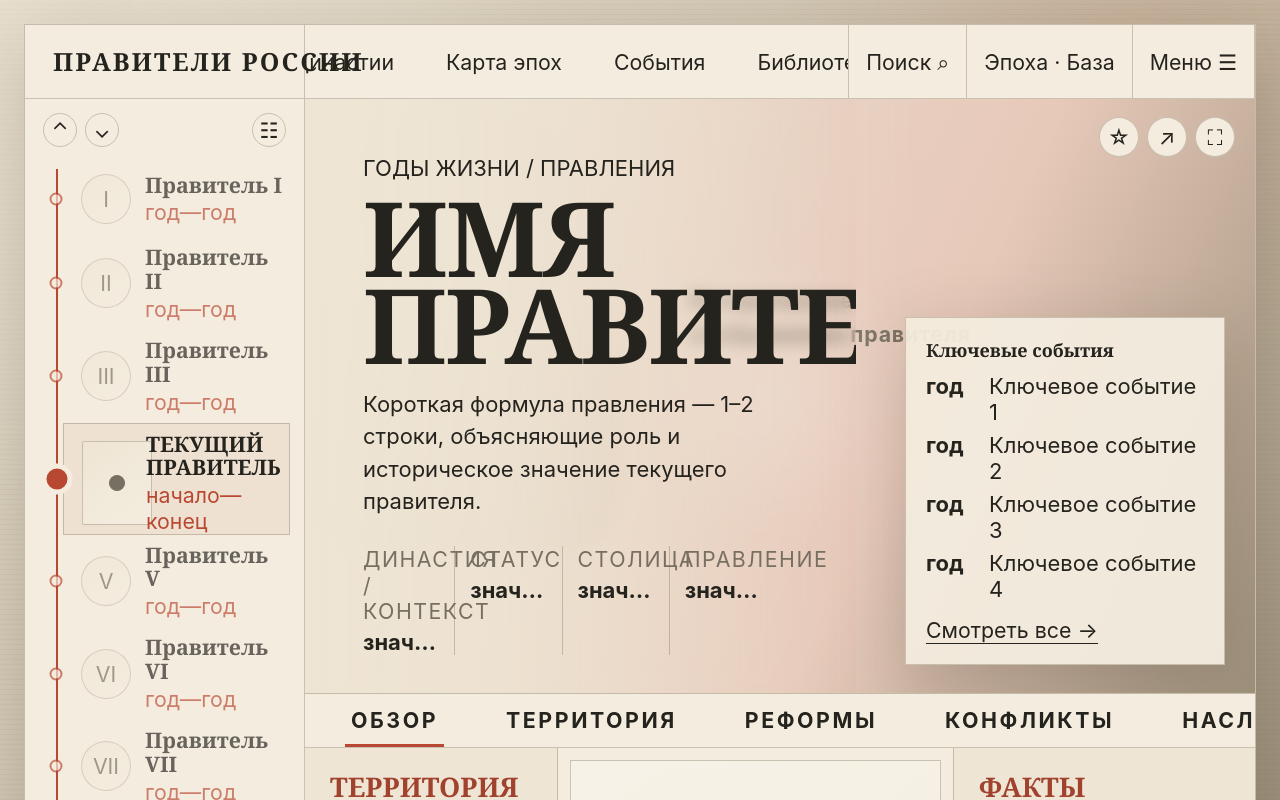
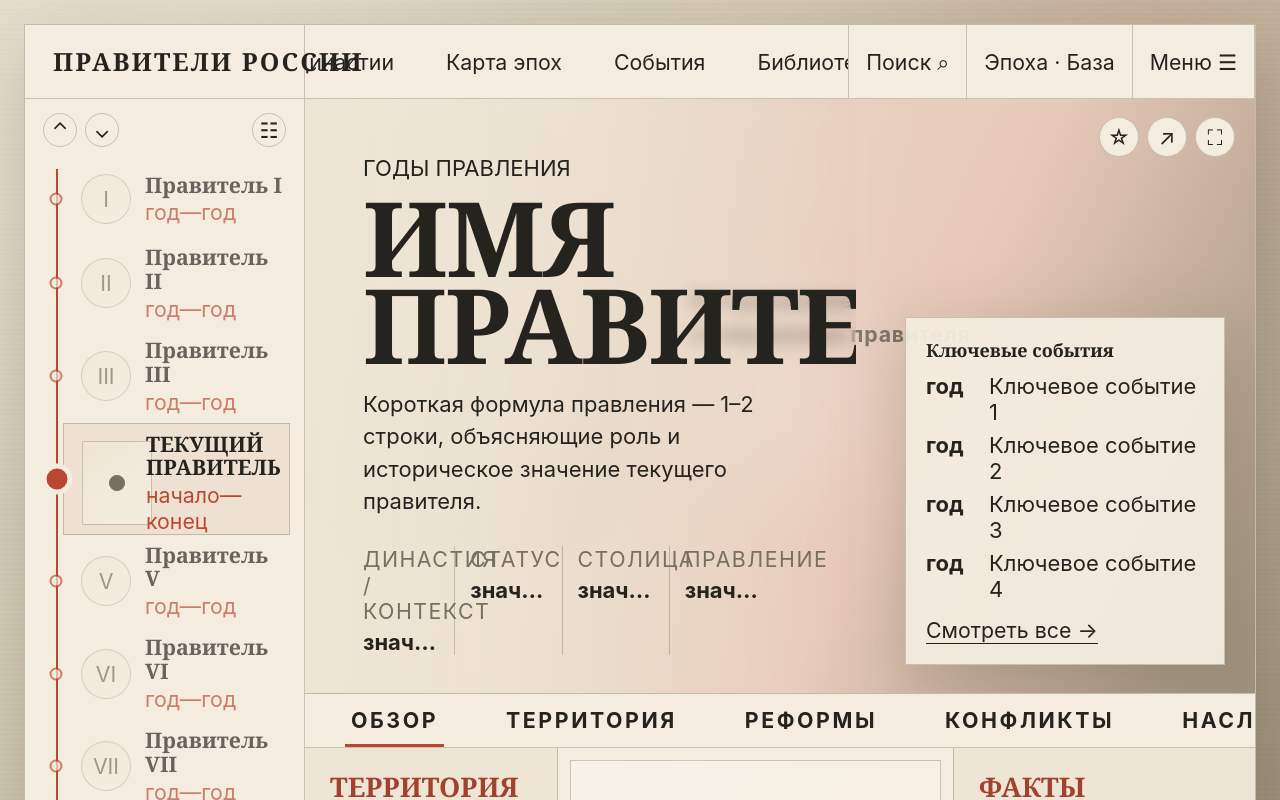
Before and after one commit to nkuchenov-hash/rulers-of-russia, a Next.js app: page / in a window 1280 px wide. Shown: the top 800 px of the page. Built offline with nearby package versions, Linux system fonts and the light colour scheme.

Commit message:
Make generic hero show reign years only

```diff
--- a/src/content/rulers/labRulerPageData.ts
+++ b/src/content/rulers/labRulerPageData.ts
@@ -18,7 +18,7 @@ export const labRulerPageData: RulerPageData = {
     { id: 'r8', name: 'Правитель VIII', years: 'год—год', portraitLabel: 'VIII' }
   ],
   hero: {
-    datesLabel: 'ГОДЫ ЖИЗНИ / ПРАВЛЕНИЯ',
+    datesLabel: 'ГОДЫ ПРАВЛЕНИЯ',
     displayName: 'ИМЯ ПРАВИТЕЛЯ',
     summary: 'Короткая формула правления — 1–2 строки, объясняющие роль и историческое значение текущего правителя.',
     imageAssetId: null,
```
